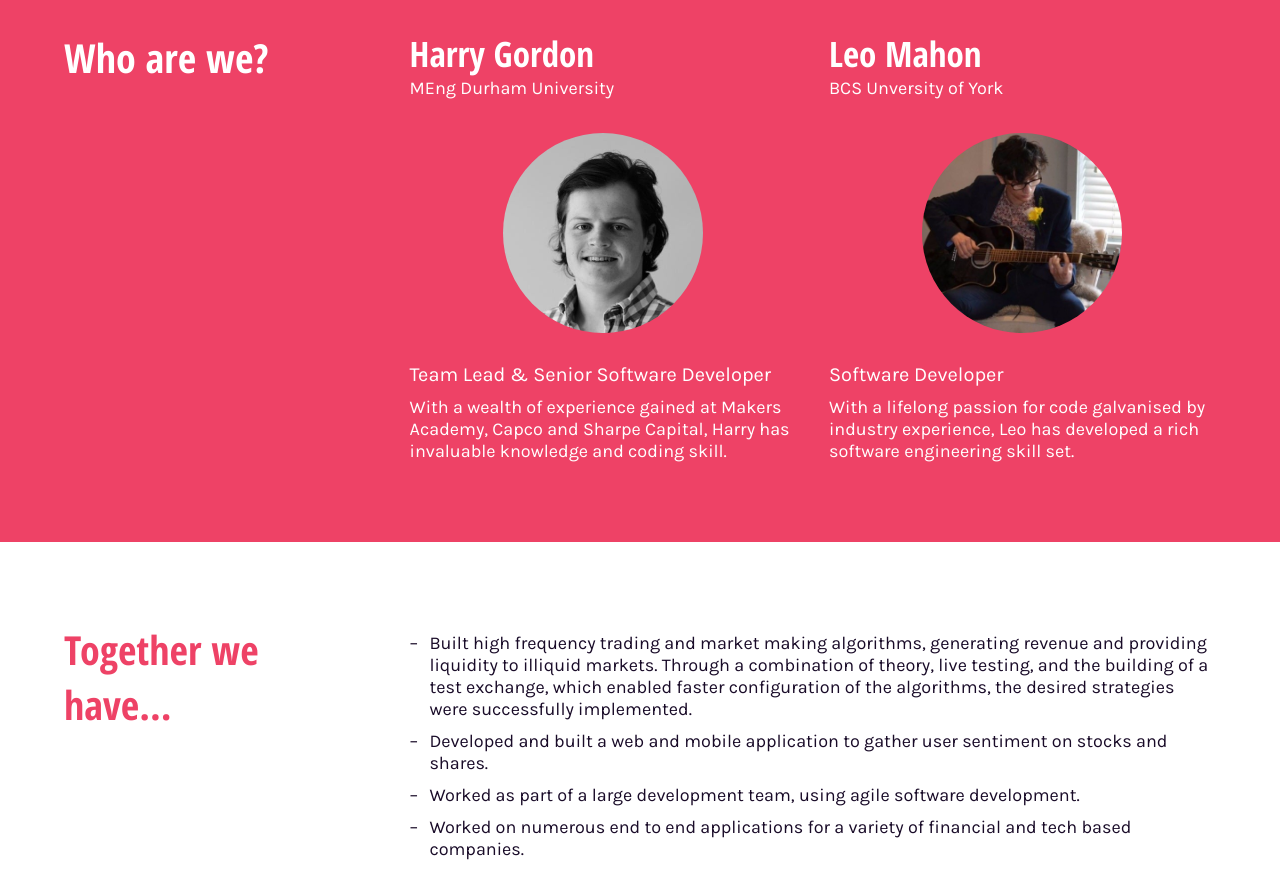
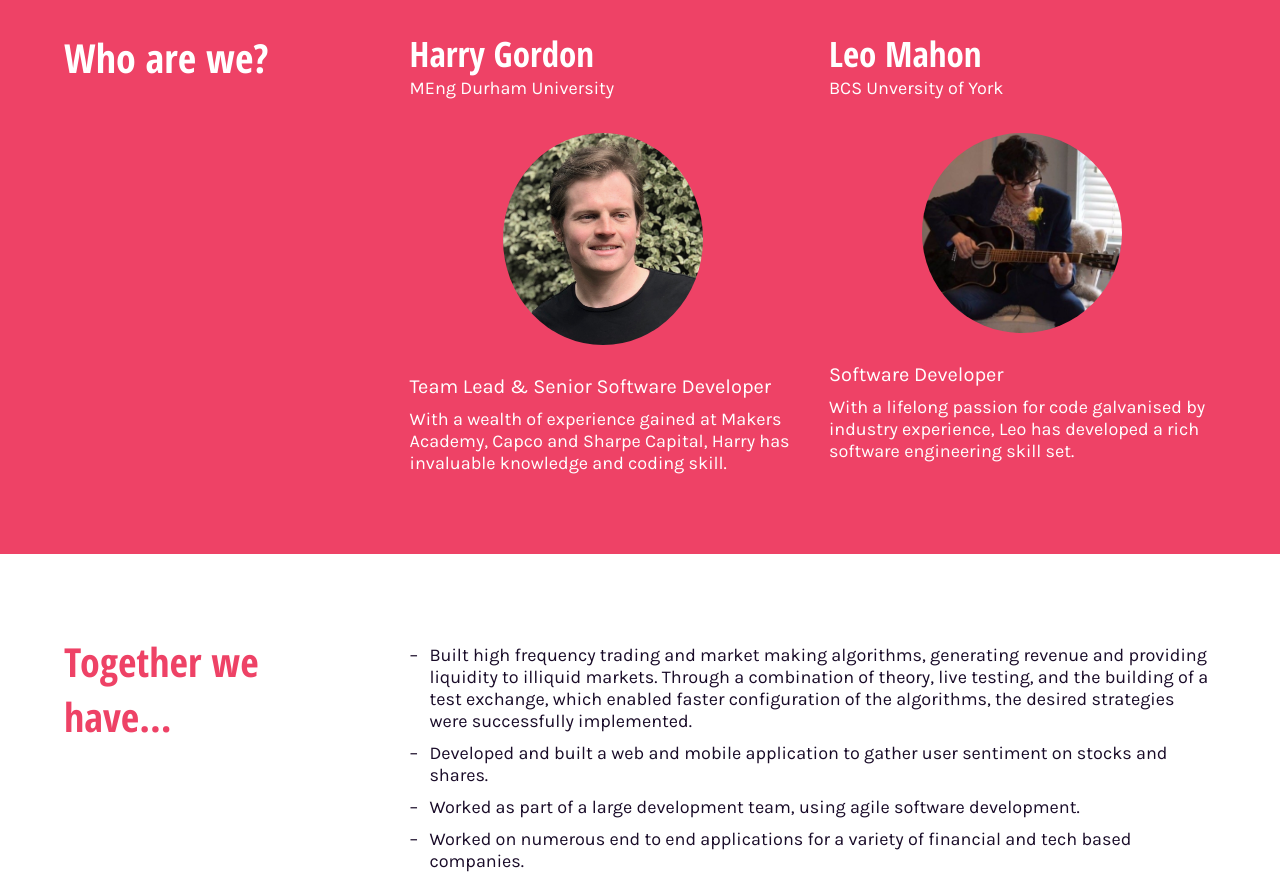
Before and after one commit to hwgordon247/CODEssential, a website: page index.html in a window 1280 px wide. Shown: the part 940-1825 px from the top of the page. Drawn offline with Linux system fonts and the light colour scheme.

Commit message:
harry new photo

```diff
--- a/index.html
+++ b/index.html
@@ -54,7 +54,7 @@
                     <h4>
                         <div class="name">Harry Gordon</div> MEng Durham University
                     </h4>
-                    <img class="head-shot" src="img/harry.jpeg" />
+                    <img class="head-shot" src="img/harry.jpg" />
                     <div class="text-container">
                         <div class="position"> Team Lead & Senior Software Developer</div>
                         <div>With a wealth of experience gained at Makers Academy, Capco and Sharpe Capital, Harry has invaluable knowledge and coding skill.</div>
```
Also changed, not shown: img/harry.jpeg (deleted), img/harry.jpg (added).
